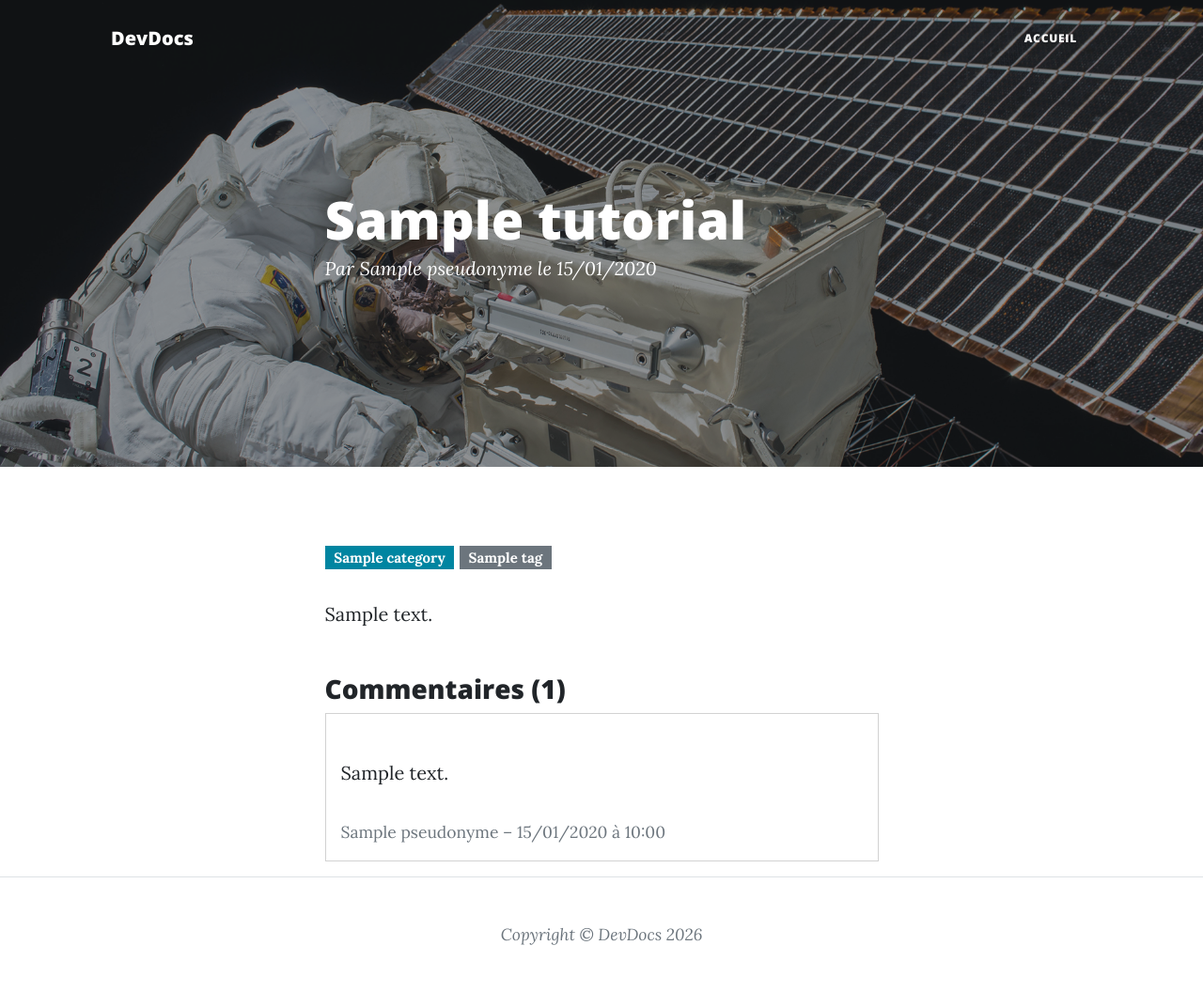
After one commit to ayouniarwa27-prog/devdocs, a Symfony app: template templates/tutorial/show.html.twig in a window 1280 px wide. The commit adds this page. Shown: the whole page at 94% size. Run offline with Twig, Linux system fonts and the light colour scheme; the template is opened without the code that fills it: most values are stand-ins (such as "Sample title", 1, 10 or a date in 2020); some libraries are stand-ins or nearby versions.

Commit message:
Page d'accueil en cards, page détail et filtrage par catégorie et tag

```diff
--- a/src/Controller/HomeController.php
+++ b/src/Controller/HomeController.php
@@ -13,7 +13,7 @@ final class HomeController extends AbstractController
     public function index(TutorialRepository $tutorialRepository): Response
     {
         // Récupère tous les tutoriels, du plus récent au plus ancien
-        $tutorials = $tutorialRepository->findBy([], ['createdAt' => 'DESC']);
+      $tutorials = $tutorialRepository->findBy([], ['createdAt' => 'DESC'], 6);
 
         // Envoie la liste à la vue Twig
         return $this->render('home/index.html.twig', [
--- /dev/null
+++ b/templates/tutorial/show.html.twig
@@ -0,0 +1,50 @@
+{% extends 'base.html.twig' %}
+
+{% block title %}{{ tutorial.title }} - DevDocs{% endblock %}
+
+{# On remplace l'en-tête de la base par celui du tutoriel #}
+{% block header %}
+<header class="masthead" style="background-image: url('{{ asset('template/assets/img/post-bg.jpg') }}')">
+    <div class="container position-relative px-4 px-lg-5">
+        <div class="row gx-4 gx-lg-5 justify-content-center">
+            <div class="col-md-10 col-lg-8 col-xl-7">
+                <div class="post-heading">
+                    <h1>{{ tutorial.title }}</h1>
+                    <span class="meta">
+                        Par {{ tutorial.author.pseudonyme }} le {{ tutorial.createdAt|date('d/m/Y') }}
+                    </span>
+                </div>
+            </div>
+        </div>
+    </div>
+</header>
+{% endblock %}
+
+{% block body %}
+    <p>
+        <a href="{{ path('app_category_show', {id: tutorial.category.id}) }}"
+           class="badge bg-primary text-decoration-none">{{ tutorial.category.name }}</a>
+        {% for tag in tutorial.tags %}
+            <a href="{{ path('app_tag_show', {id: tag.id}) }}"
+               class="badge bg-secondary text-decoration-none">{{ tag.name }}</a>
+        {% endfor %}
+    </p>
+
+    <article class="mb-5">
+        {{ tutorial.content|nl2br }}
+    </article>
+
+    <h3>Commentaires ({{ comments|length }})</h3>
+    {% for comment in comments %}
+        <div class="card mb-3">
+            <div class="card-body">
+                <p class="card-text">{{ comment.content }}</p>
+                <small class="text-muted">
+                    {{ comment.author.pseudonyme }} – {{ comment.createdAt|date('d/m/Y à H:i') }}
+                </small>
+            </div>
+        </div>
+    {% else %}
+        <p>Aucun commentaire pour le moment.</p>
+    {% endfor %}
+{% endblock %}
```
Also changed, not shown: src/Controller/TutorialController.php (added, +51 -0 lines), templates/home/index.html.twig (+8 -19 lines), templates/tutorial/_card.html.twig (added, +22 -0 lines), templates/tutorial/list.html.twig (added, +15 -0 lines).
